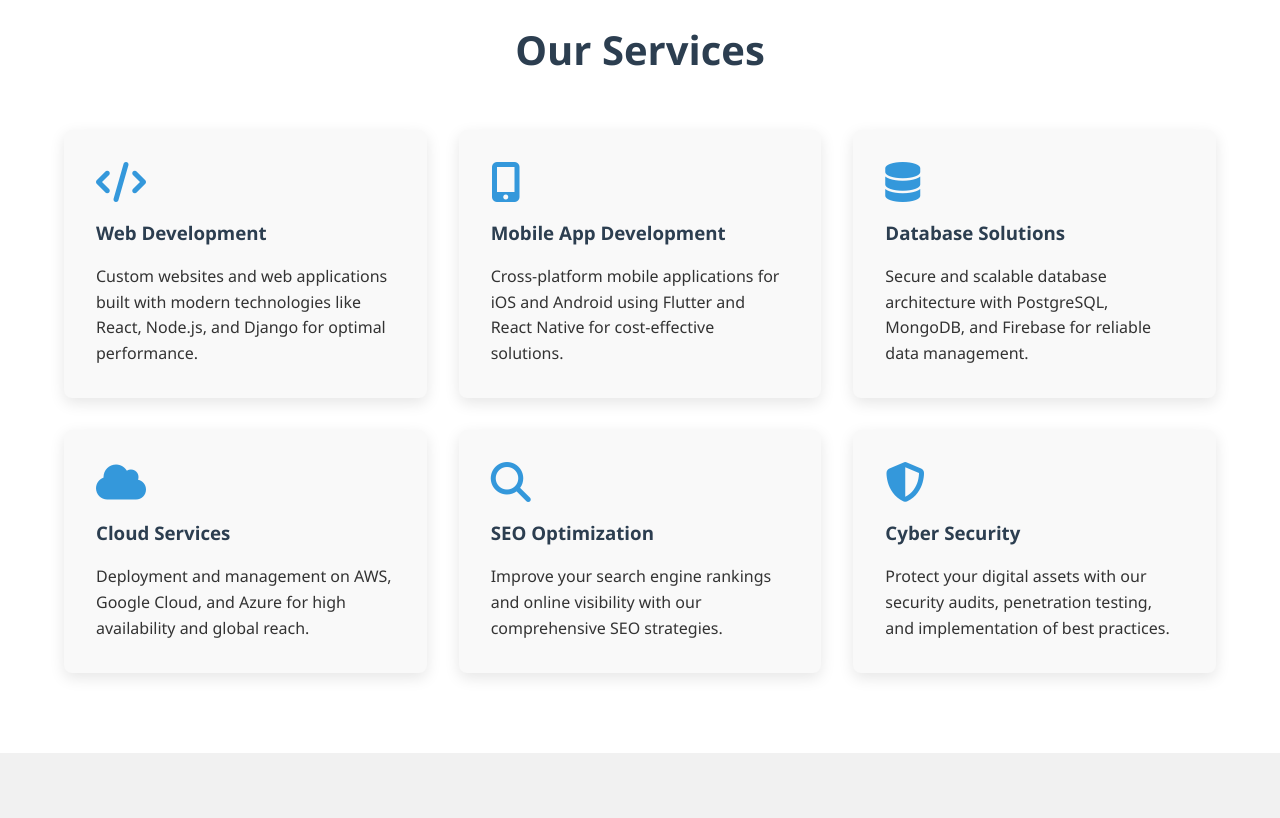
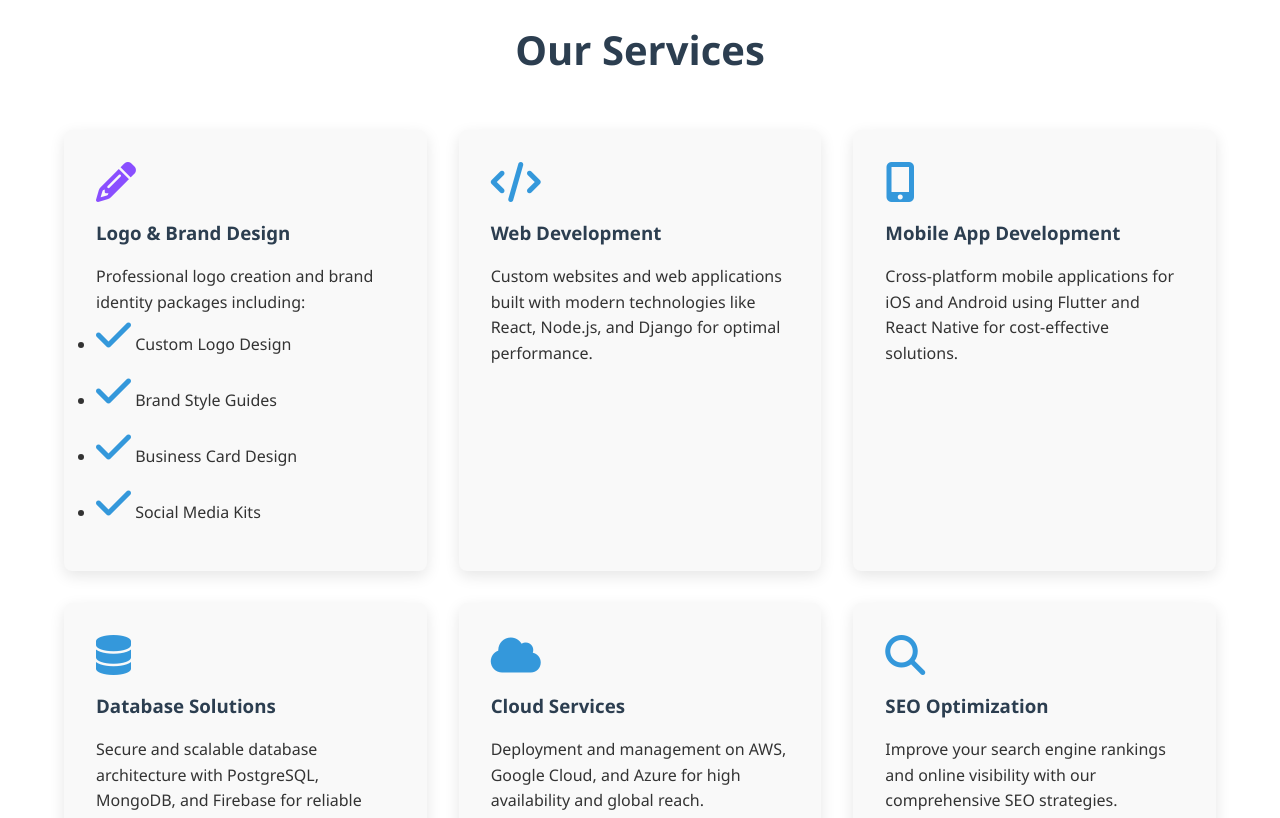
Before and after one commit to SonnieSekou/sekou-tech, a plain HTML site: page index.html in a window 1280 px wide. Shown: the part 780-1598 px from the top of the page. Drawn offline with Linux system fonts and the light colour scheme.

Commit message:
Update index.html

```diff
--- a/index.html
+++ b/index.html
@@ -335,6 +335,17 @@
                 <h2>Our Services</h2>
             </div>
             <div class="services-grid">
+            <div class="service-card">
+    <i class="fas fa-pencil-alt" style="color: #8A4FFF;"></i>
+    <h3>Logo & Brand Design</h3>
+    <p>Professional logo creation and brand identity packages including:</p>
+    <ul class="service-features">
+        <li><i class="fas fa-check"></i> Custom Logo Design</li>
+        <li><i class="fas fa-check"></i> Brand Style Guides</li>
+        <li><i class="fas fa-check"></i> Business Card Design</li>
+        <li><i class="fas fa-check"></i> Social Media Kits</li>
+    </ul>
+</div>
                 <div class="service-card">
                     <i class="fas fa-code"></i>
                     <h3>Web Development</h3>
```
